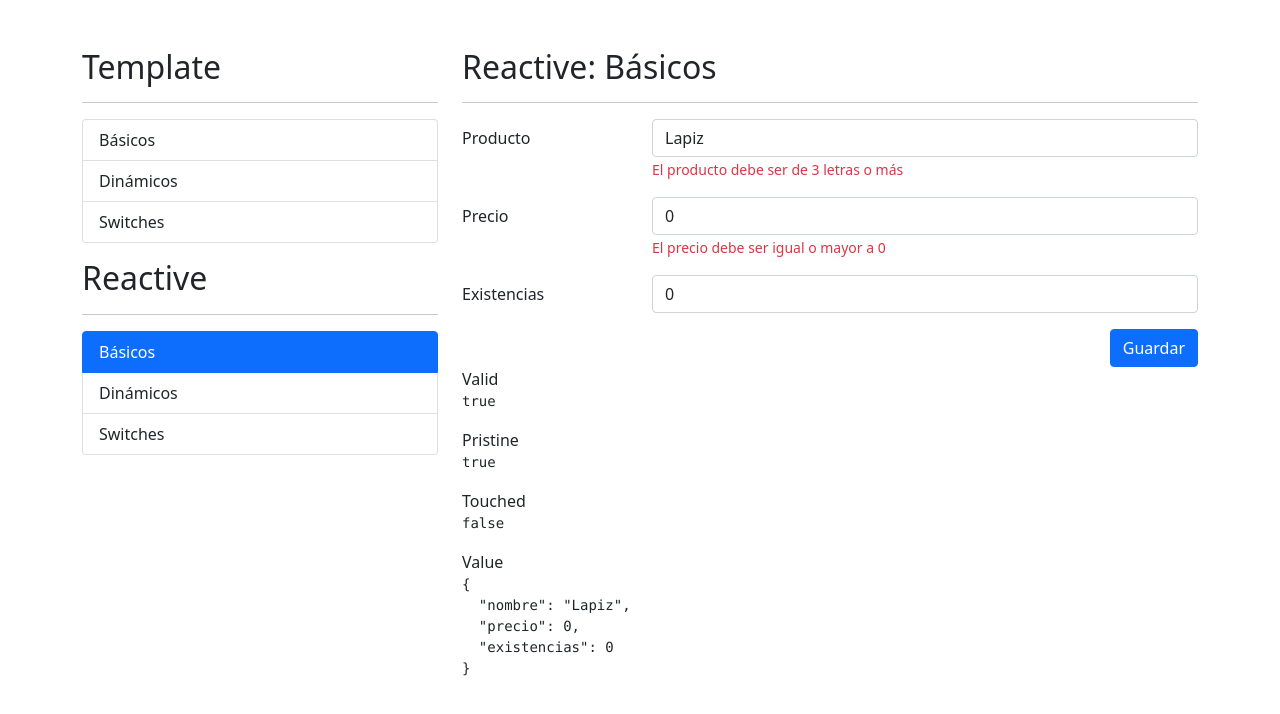
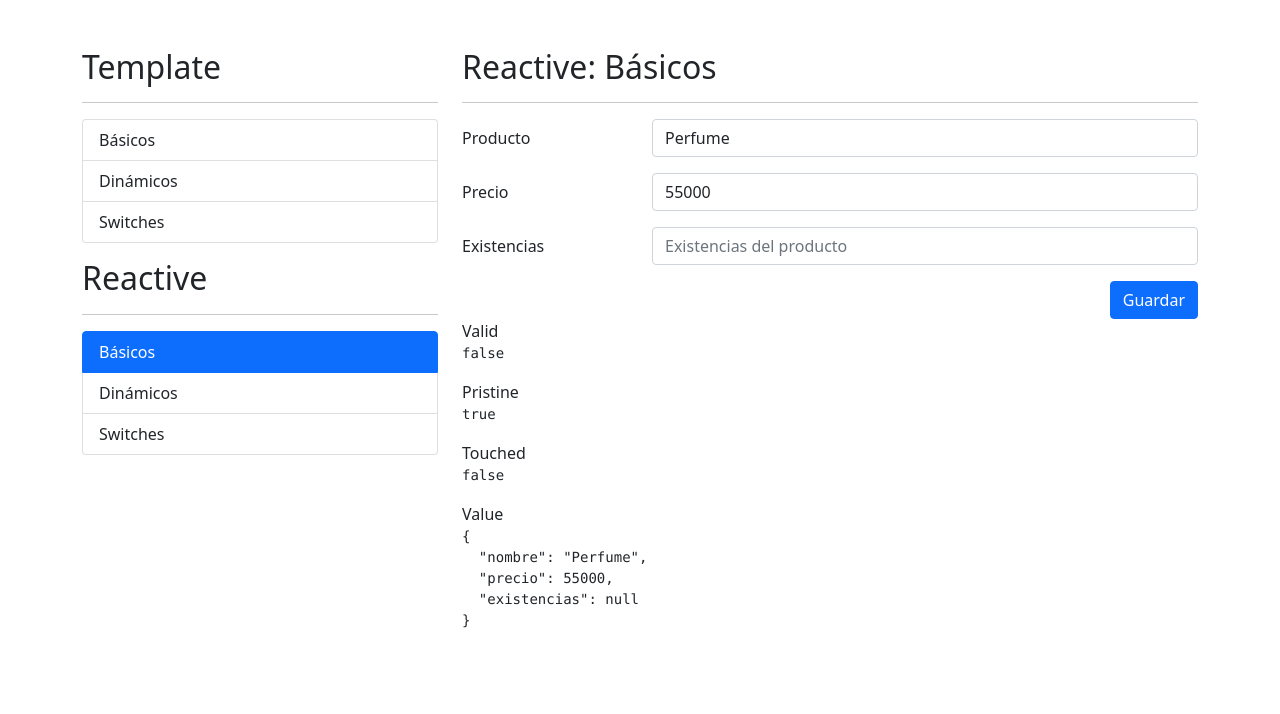
Before and after one commit to AlejandraMurilloL/aungular-formulariosApp, an Angular app: page /reactive/basicos in a window 1280 px wide. Shown: the top 714 px of the page. Built offline with nearby package versions, Linux system fonts and the light colour scheme.

Commit message:
Se muestran mensajes de validacion al hacer clic en Guardar

```diff
--- a/src/app/reactive/basicos/basicos.component.html
+++ b/src/app/reactive/basicos/basicos.component.html
@@ -3,7 +3,7 @@
 
 <div class="row">
     <div class="col">
-        <form autocomplete="off" [formGroup]="miFormulario">
+        <form (ngSubmit)="guardar()" autocomplete="off" [formGroup]="miFormulario">
 
             <!-- Campo producto -->
             <div class="mb-3 row">
@@ -15,7 +15,8 @@
                         formControlName="nombre"
                         placeholder="Nombre del producto">
                     <span
-                        class="form-text text-danger">
+                        class="form-text text-danger"
+                        *ngIf="campoEsInValido('nombre')">
                         El producto debe ser de 3 letras o más
                     </span>
                 </div>
@@ -30,6 +31,7 @@
                         formControlName="precio"
                         placeholder="Precio del producto">
                     <span
+                        *ngIf="campoEsInValido('precio')"
                         class="form-text text-danger">
                         El precio debe ser igual o mayor a 0
                     </span>
@@ -45,12 +47,18 @@
                         name="existencias"
                         formControlName="existencias"
                         placeholder="Existencias del producto">
+
+                    <span
+                        *ngIf="campoEsInValido('existencias')"
+                        class="form-text text-danger">
+                        Las existencias deben ser igual o mayor a 0
+                    </span>
                 </div>
             </div>
 
             <div class="row">
                 <div class="col">
-                    <button type="submit" class="btn btn-primary float-end" [disabled]="miFormulario.invalid">
+                    <button type="submit" class="btn btn-primary float-end">
                         Guardar
                     </button>
                 </div>
--- a/src/app/reactive/basicos/basicos.component.ts
+++ b/src/app/reactive/basicos/basicos.component.ts
@@ -1,4 +1,4 @@
-import { Component } from '@angular/core';
+import { Component, OnInit } from '@angular/core';
 import { FormBuilder, FormGroup, Validators } from '@angular/forms';
 
 @Component({
@@ -7,7 +7,7 @@ import { FormBuilder, FormGroup, Validators } from '@angular/forms';
   styles: [
   ]
 })
-export class BasicosComponent {
+export class BasicosComponent implements OnInit {
 
   // miFormulario: FormGroup = new FormGroup({
   //   nombre: new FormControl('Lapiz'),
@@ -17,10 +17,32 @@ export class BasicosComponent {
 
   // Más facil de leer con form Builder
   miFormulario: FormGroup = this.formBuilder.group({
-    nombre: ['Lapiz', [Validators.required, Validators.minLength(3)]],
-    precio: [0, [Validators.required, Validators.min(0)]],
-    existencias: [0, [Validators.required, Validators.min(0)]],
+    nombre: [, [Validators.required, Validators.minLength(3)]],
+    precio: [, [Validators.required, Validators.min(0)]],
+    existencias: [, [Validators.required, Validators.min(0)]],
   })
 
   constructor(private formBuilder: FormBuilder) { }
+
+  ngOnInit(): void {
+    this.miFormulario.reset({
+      nombre: 'Perfume',
+      precio: 55000,
+    });
+  }
+
+  campoEsInValido(campo: string) {
+    return this.miFormulario.controls[campo].touched && this.miFormulario.controls[campo].errors;
+  }
+
+  guardar(): void {
+
+    if (this.miFormulario.invalid) {
+      this.miFormulario.markAllAsTouched();
+      return;
+    }
+
+    console.log(this.miFormulario.value);
+    this.miFormulario.reset();
+  }
 }
```
